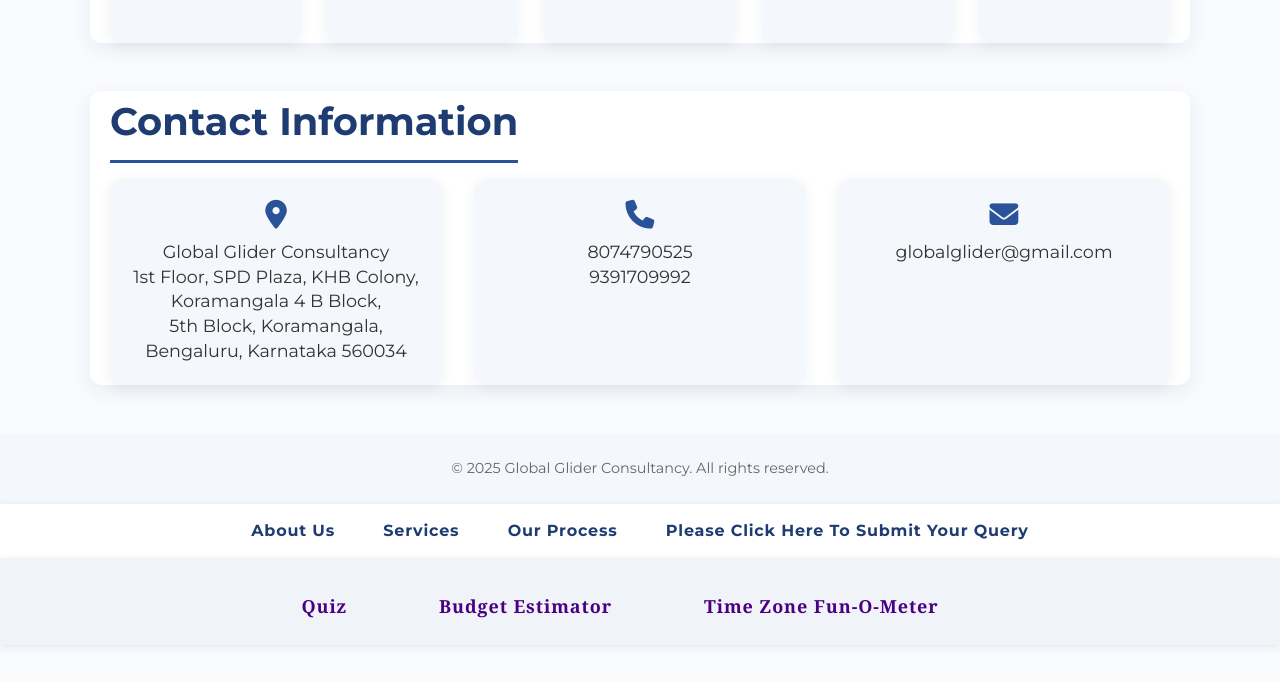
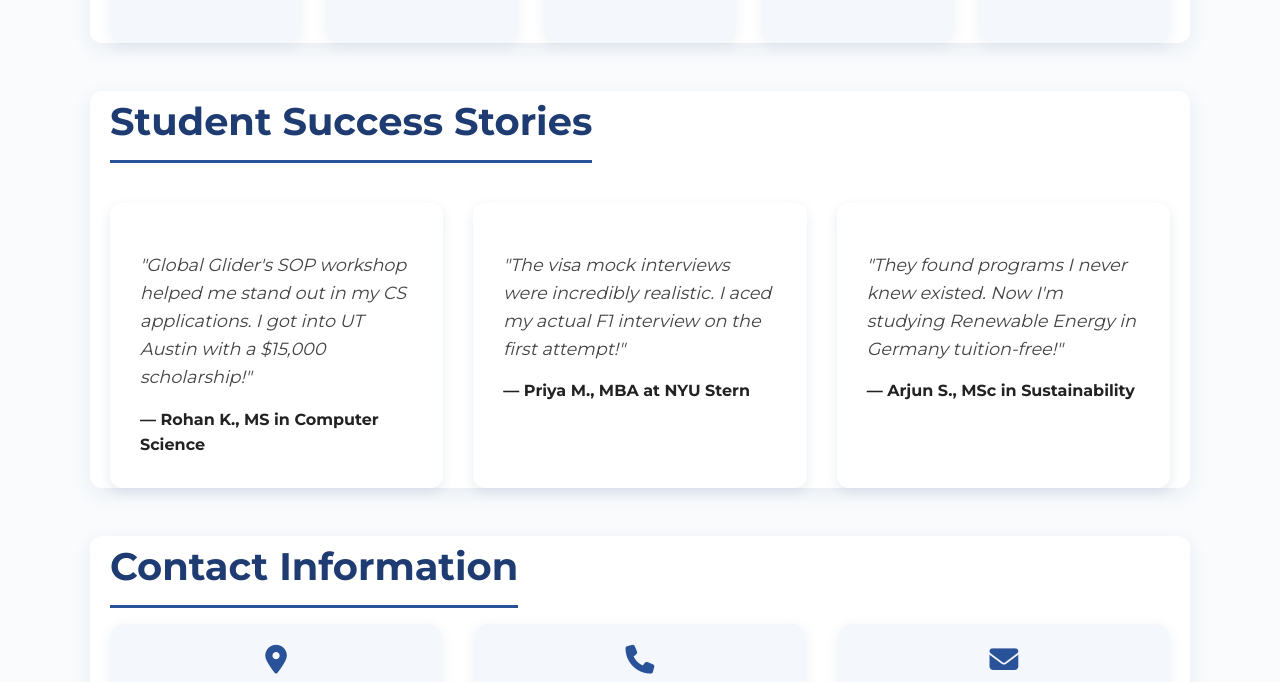
Before and after one commit to vamsiroyal-7/global-glider-website, a plain HTML site: page index.html in a window 1280 px wide. Shown: the part 1854-2536 px from the top of the page. Drawn offline with Linux system fonts and the light colour scheme.

Commit message:
Added Testinomials

```diff
--- a/index.html
+++ b/index.html
@@ -118,6 +118,31 @@
       flex: 2 1 480px;
       font-size: 1.15rem;
       color: #333;
+    }
+    /* ===== Testimonials ===== */
+    .testimonial-grid {
+      display: grid;
+      grid-template-columns: repeat(auto-fit, minmax(300px, 1fr));
+      gap: 30px;
+      margin-top: 40px;
+    }
+
+    .testimonial {
+      background: white;
+      padding: 30px;
+      border-radius: 12px;
+      box-shadow: 0 4px 12px rgba(30, 60, 114, 0.1);
+      border-left: 4px solid var(--accent-gold);
+    }
+
+    .testimonial p {
+      font-style: italic;
+      margin-bottom: 15px;
+    }
+
+    .testimonial span {
+      font-weight: 600;
+      color: var(--secondary-blue);
     }
 
     .services {
@@ -330,6 +355,25 @@
     </div>
   </section>
 
+   <!-- Testimonials -->
+   <section id="testimonials">
+    <h2>Student Success Stories</h2>
+    <div class="testimonial-grid">
+      <div class="testimonial">
+        <p>"Global Glider's SOP workshop helped me stand out in my CS applications. I got into UT Austin with a $15,000 scholarship!"</p>
+        <span>— Rohan K., MS in Computer Science</span>
+      </div>
+      <div class="testimonial">
+        <p>"The visa mock interviews were incredibly realistic. I aced my actual F1 interview on the first attempt!"</p>
+        <span>— Priya M., MBA at NYU Stern</span>
+      </div>
+      <div class="testimonial">
+        <p>"They found programs I never knew existed. Now I'm studying Renewable Energy in Germany tuition-free!"</p>
+        <span>— Arjun S., MSc in Sustainability</span>
+      </div>
+    </div>
+  </section>
+
   <section id="contact">
     <h2>Contact Information</h2>
     <div class="contact-info">
```
